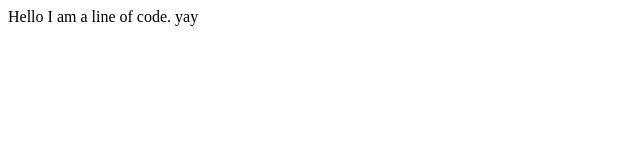
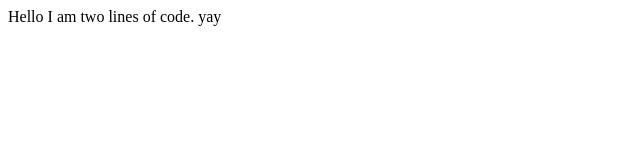
Before and after one commit to finnstra/test, a plain HTML site: page index.html in a window 1280 px wide. Shown: the full height of the page, 0-640 px from the left. Drawn offline with Linux system fonts and the light colour scheme.

Commit message:
Update index.html

```diff
--- a/index.html
+++ b/index.html
@@ -4,6 +4,6 @@
 </title>
 </head>
 <body>
-Hello I am a line of code. yay
+Hello I am two lines of code. yay
 </body>
 </html>
```
